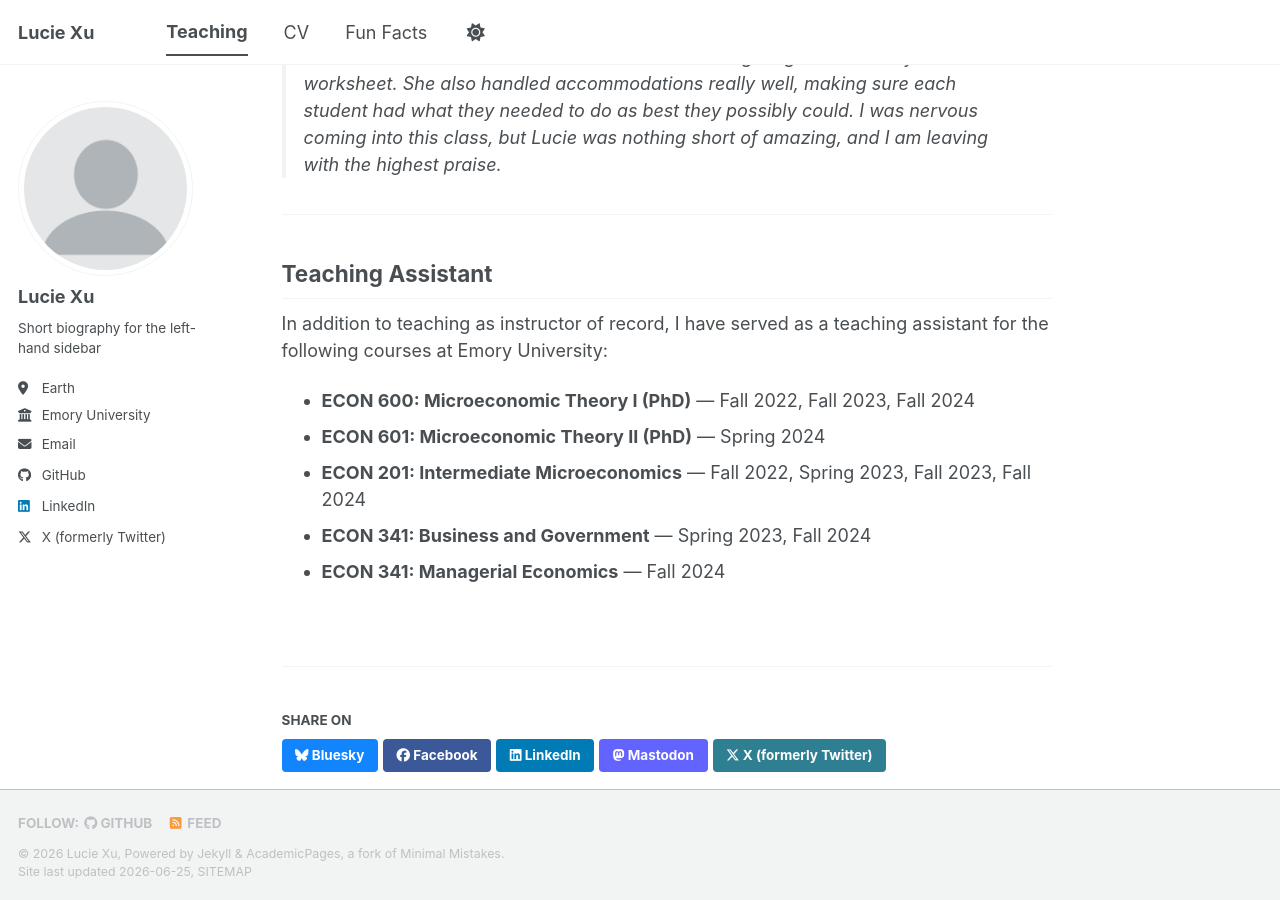
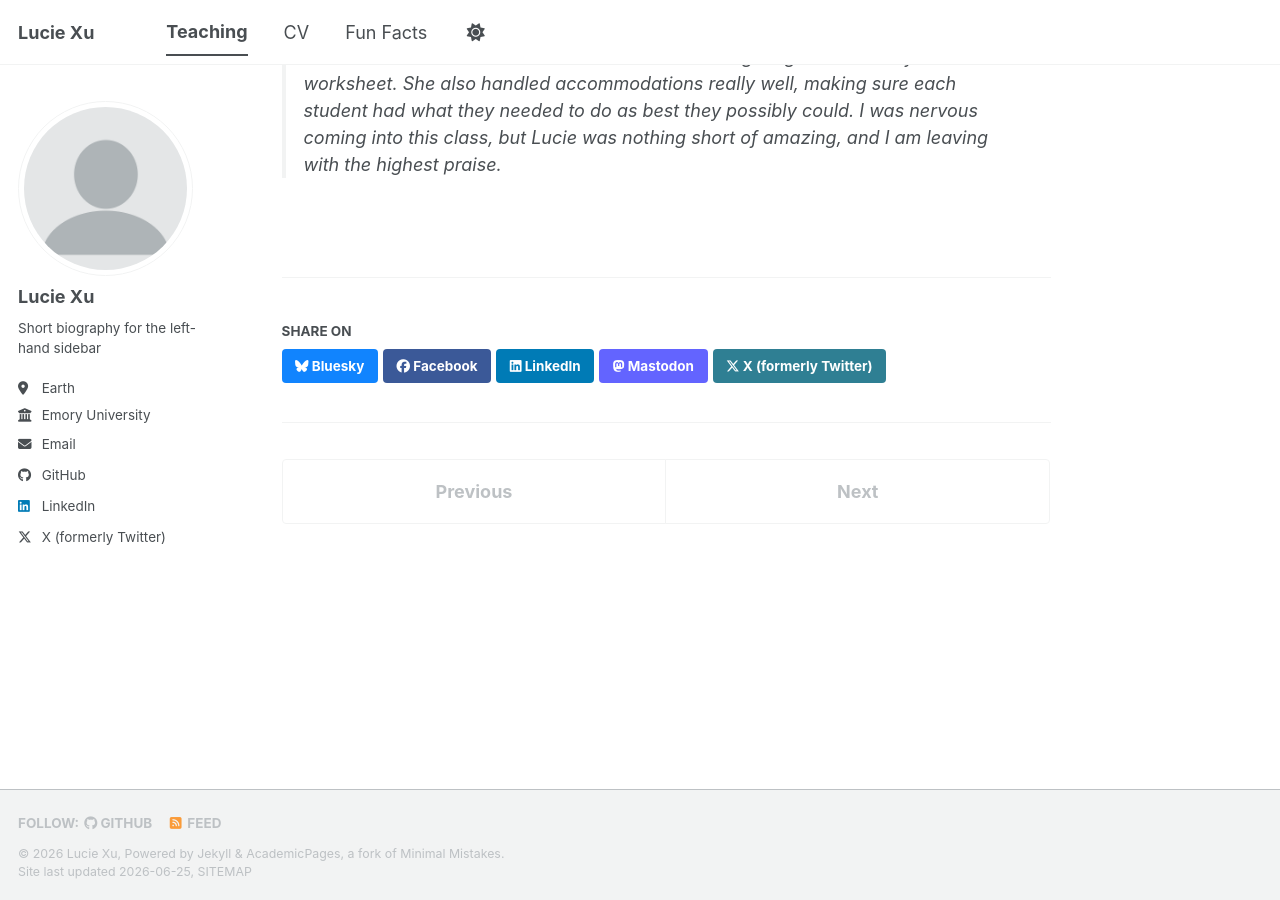
Before and after one commit to lucieexu27/lucieexu27.github.io, a Jekyll site: the page built from _teaching/2026-spring-econ201-intermediate-micro.md, in a window 1280 px wide and 900 px high, scrolled down 1087 px. Built offline with Jekyll 4.4.1, drawn with Linux system fonts in a browser that asks for light colours; a style sheet for code colours, icons or effects is not loaded.

Commit message:
Remove Teaching Assistant details from course document
Removed the Teaching Assistant section and related content.

```diff
--- a/_teaching/2026-spring-econ201-intermediate-micro.md
+++ b/_teaching/2026-spring-econ201-intermediate-micro.md
@@ -25,15 +25,3 @@ Spring 2026 Evaluation: 3.87/4
 > Lucie always made sure we were aware of deadlines for assignments and that we were up to date with upcoming assessments. I appreciated the clarity and flexibility she maintained with us, as well as her organization of the course.
 
 > I have nothing but amazing things to say about Prof. Lucie — she constantly went above and beyond for each and every one of her students. She always came to class prepared and organized. Intermediate Microeconomics is a hard subject to learn, and I'm sure an even harder subject to teach, but Lucie handled it with absolute grace. When she knew I was confused on a certain subject, she would come check on me in class to make sure I was doing alright on that day's worksheet. She also handled accommodations really well, making sure each student had what they needed to do as best they possibly could. I was nervous coming into this class, but Lucie was nothing short of amazing, and I am leaving with the highest praise.
-
----
-
-## Teaching Assistant
-
-In addition to teaching as instructor of record, I have served as a teaching assistant for the following courses at Emory University:
-
-- **ECON 600: Microeconomic Theory I (PhD)** — Fall 2022, Fall 2023, Fall 2024
-- **ECON 601: Microeconomic Theory II (PhD)** — Spring 2024
-- **ECON 201: Intermediate Microeconomics** — Fall 2022, Spring 2023, Fall 2023, Fall 2024
-- **ECON 341: Business and Government** — Spring 2023, Fall 2024
-- **ECON 341: Managerial Economics** — Fall 2024
```
